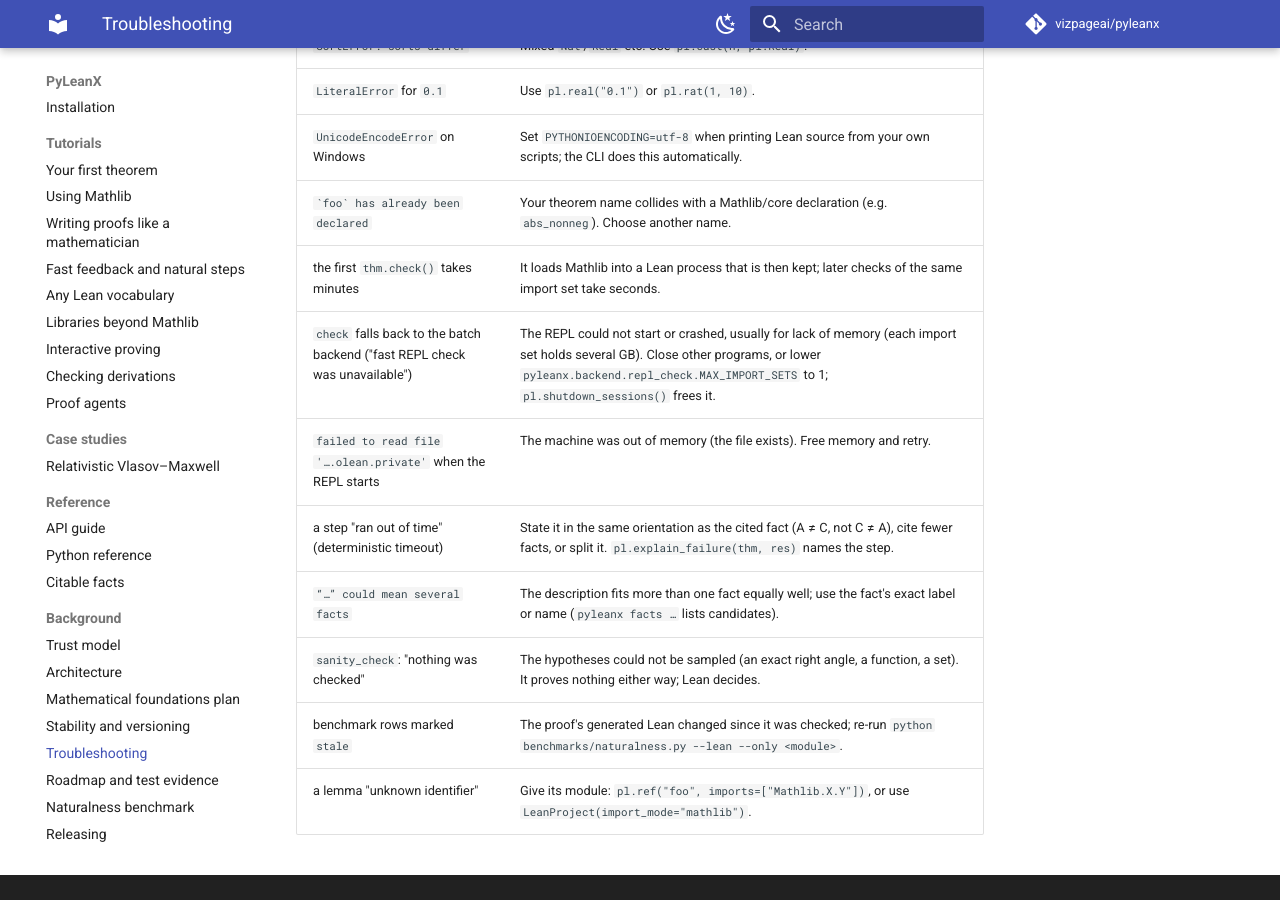
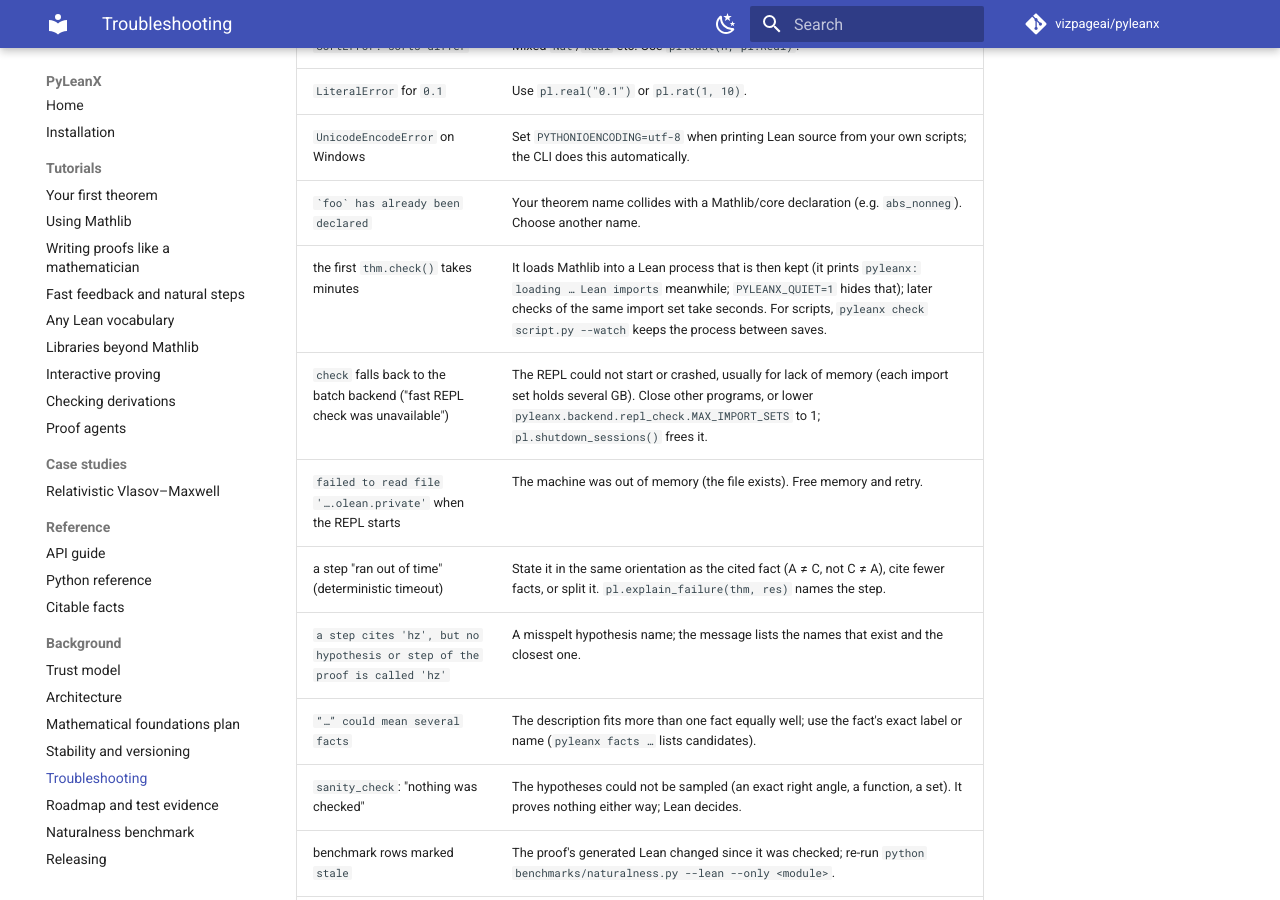
Before and after one commit to vizpageai/pyleanx, an MkDocs documentation site: the page built from docs/troubleshooting.md, in a window 1280 px wide and 900 px high, scrolled down 817 px. Built offline with MkDocs 1.6.1 and Material for MkDocs 9.7.7, drawn with Linux system fonts in a browser that asks for light colours; comment, search, counter and statistics services are not loaded.

Commit message:
Troubleshooting: progress lines, --watch, and the unknown-hypothesis message
Co-Authored-By: Claude Opus 5.5 <noreply@anthropic.com>

```diff
--- a/docs/troubleshooting.md
+++ b/docs/troubleshooting.md
@@ -17,10 +17,11 @@ Start with `pyleanx doctor`. Each failing line includes a suggested fix.
 | `LiteralError` for `0.1` | Use `pl.real("0.1")` or `pl.rat(1, 10)`. |
 | `UnicodeEncodeError` on Windows | Set `PYTHONIOENCODING=utf-8` when printing Lean source from your own scripts; the CLI does this automatically. |
 | `` `foo` has already been declared `` | Your theorem name collides with a Mathlib/core declaration (e.g. `abs_nonneg`). Choose another name. |
-| the first `thm.check()` takes minutes | It loads Mathlib into a Lean process that is then kept; later checks of the same import set take seconds. |
+| the first `thm.check()` takes minutes | It loads Mathlib into a Lean process that is then kept (it prints `pyleanx: loading … Lean imports` meanwhile; `PYLEANX_QUIET=1` hides that); later checks of the same import set take seconds. For scripts, `pyleanx check script.py --watch` keeps the process between saves. |
 | `check` falls back to the batch backend ("fast REPL check was unavailable") | The REPL could not start or crashed, usually for lack of memory (each import set holds several GB). Close other programs, or lower `pyleanx.backend.repl_check.MAX_IMPORT_SETS` to 1; `pl.shutdown_sessions()` frees it. |
 | `failed to read file '….olean.private'` when the REPL starts | The machine was out of memory (the file exists). Free memory and retry. |
 | a step "ran out of time" (deterministic timeout) | State it in the same orientation as the cited fact (A ≠ C, not C ≠ A), cite fewer facts, or split it. `pl.explain_failure(thm, res)` names the step. |
+| `a step cites 'hz', but no hypothesis or step of the proof is called 'hz'` | A misspelt hypothesis name; the message lists the names that exist and the closest one. |
 | `“…” could mean several facts` | The description fits more than one fact equally well; use the fact's exact label or name (`pyleanx facts …` lists candidates). |
 | `sanity_check`: "nothing was checked" | The hypotheses could not be sampled (an exact right angle, a function, a set). It proves nothing either way; Lean decides. |
 | benchmark rows marked `stale` | The proof's generated Lean changed since it was checked; re-run `python benchmarks/naturalness.py --lean --only <module>`. |
```
